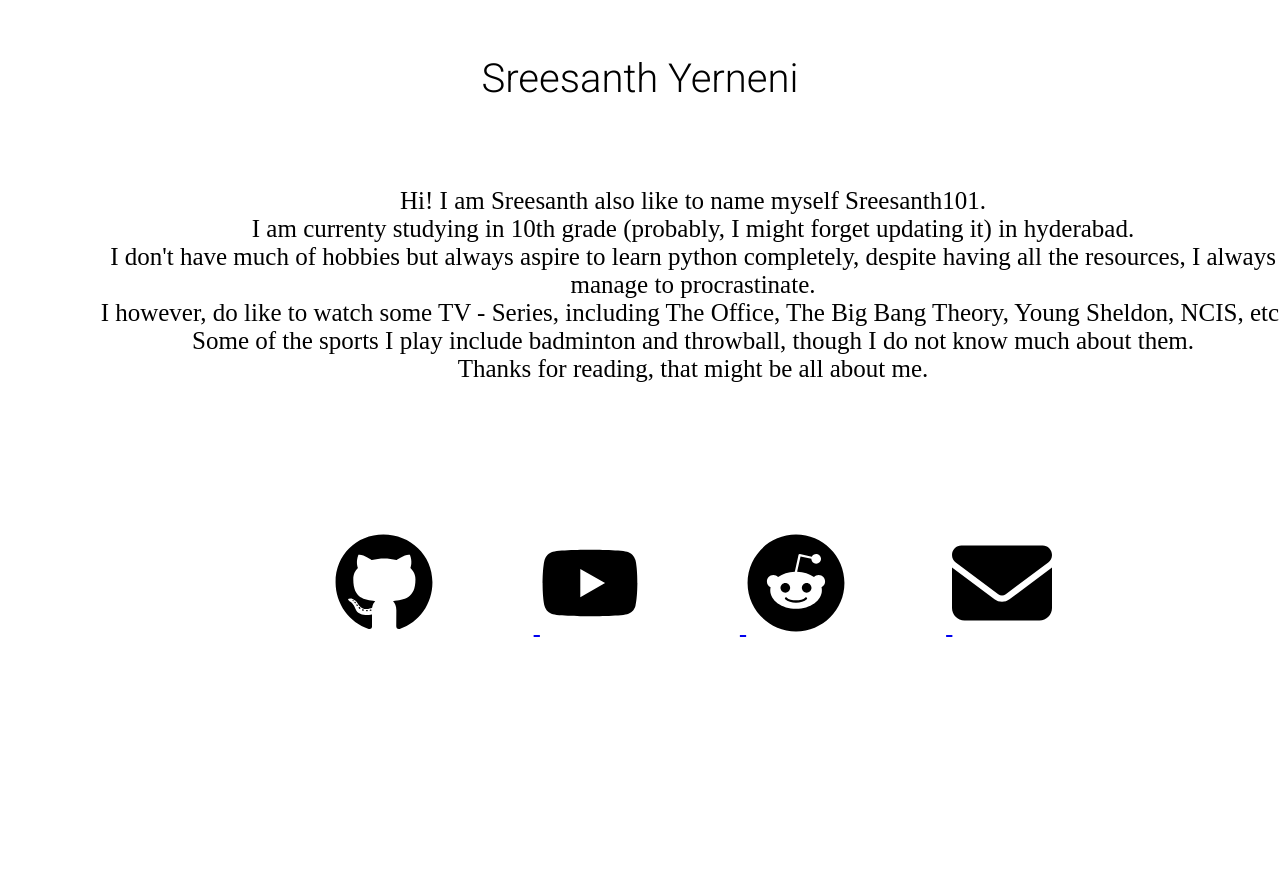
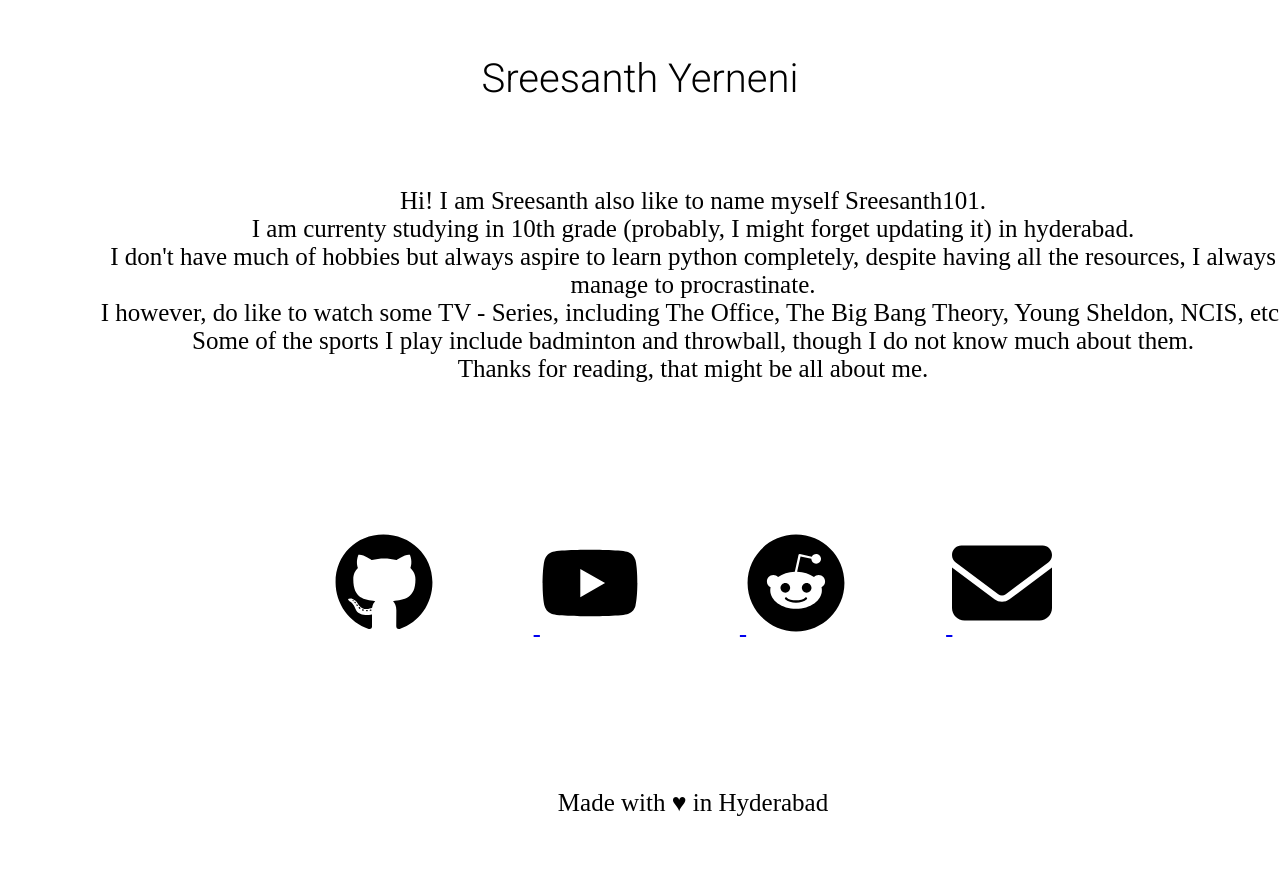
Before and after one commit to Sreesanth101/portfolio, a plain HTML site: page index.html in a window 1280 px wide. Shown: the top 885 px of the page. Before the commit the page ends 800 px from the top, so only its background shows below. Drawn offline with Linux system fonts and the light colour scheme.

Commit message:
Update index.html

```diff
--- a/index.html
+++ b/index.html
@@ -85,6 +85,10 @@
         <p>My name is Sreesanth and I am a good boy.</p>
     </div>
     -->
+
+    <div class="b">
+        Made with ♥ in Hyderabad
+    </div>
 </body>
 
 </html>
```
